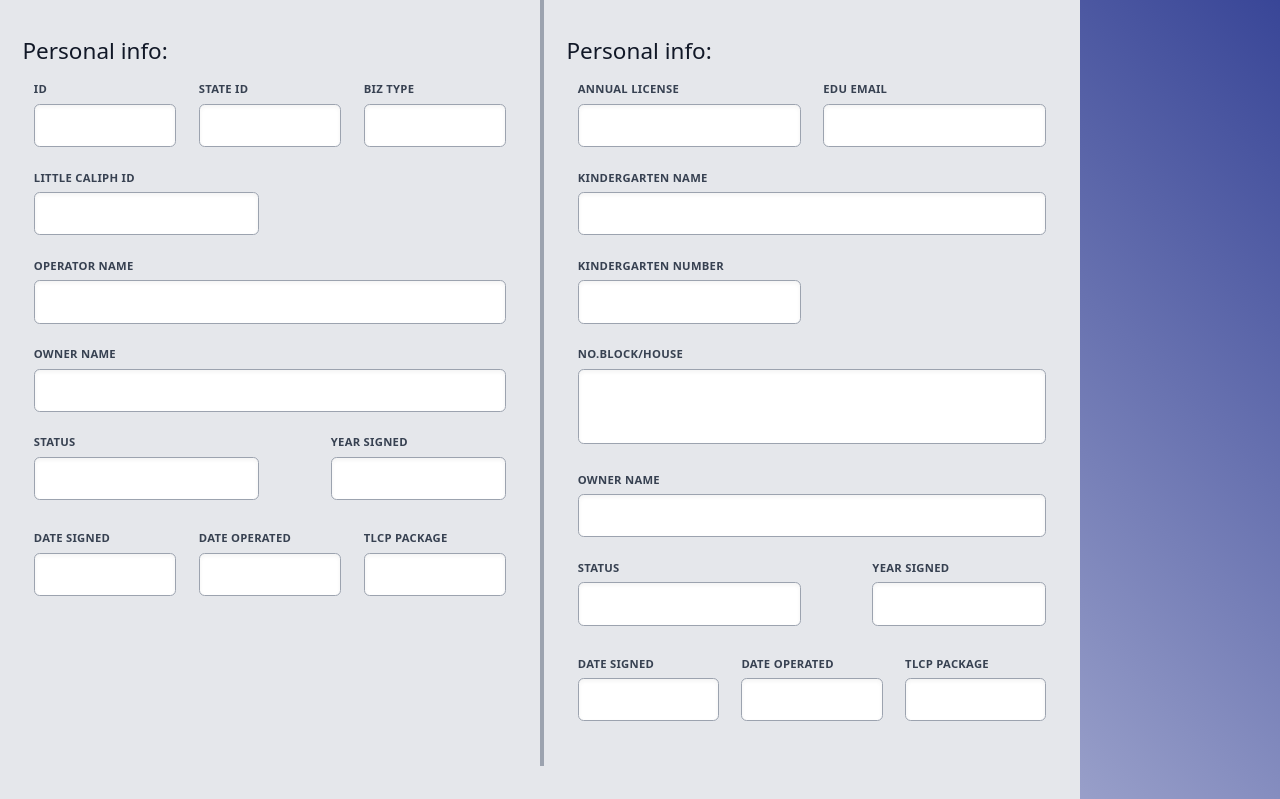
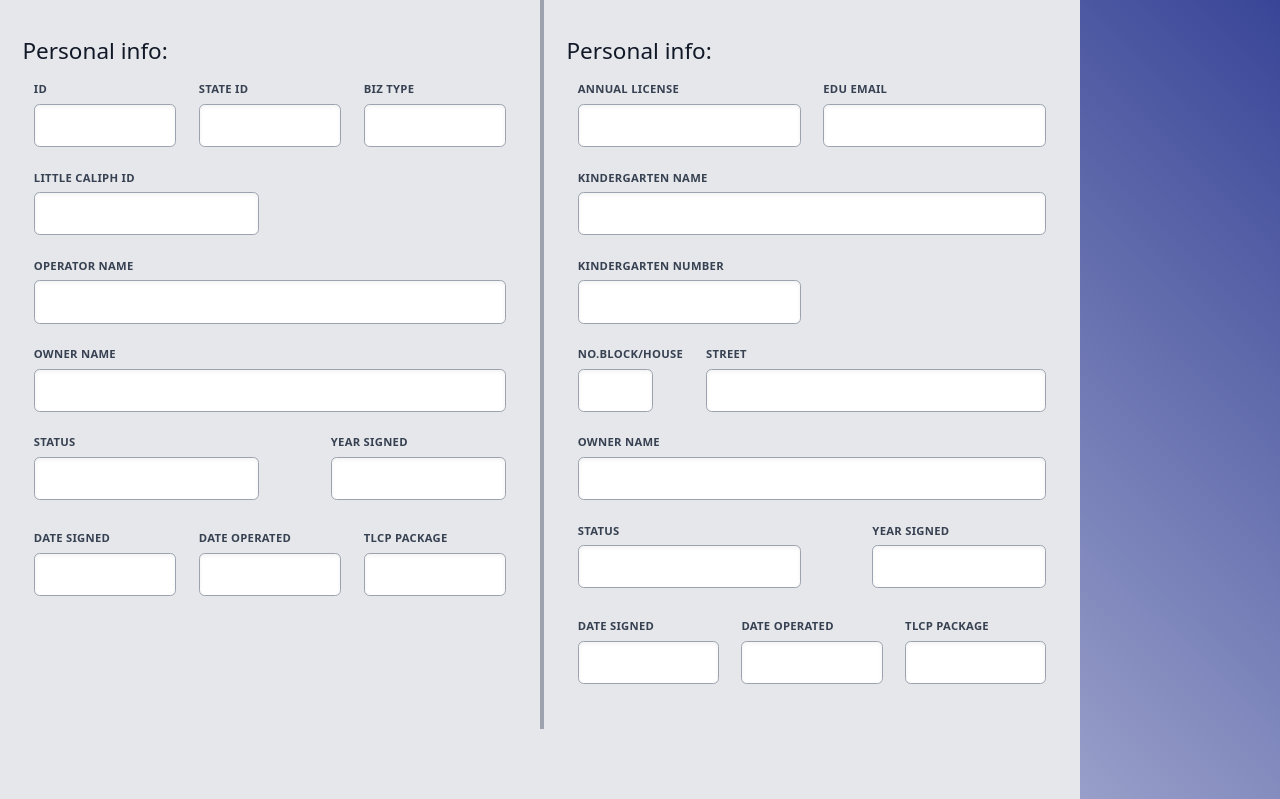
Before and after one commit to Izzrieq/LC_BLISS_SYSTEM, a PHP site: page /data.php in a window 1280 px wide. Shown: the part 145-944 px from the top of the page. Run offline with PHP 8.4, Linux system fonts and the light colour scheme; some libraries are stand-ins or nearby versions.

Commit message:
Modified data.php

```diff
--- a/data.php
+++ b/data.php
@@ -226,13 +226,19 @@
                                     class='appearance-none block w-full bg-white text-gray-700 border border-gray-400 shadow-inner rounded-md py-3 px-4 leading-tight focus:outline-none  focus:border-gray-500'
                                     type='text' disabled>
                             </div>
-                            <div class='w-full md:w-full px-3 mb-6'>
-                                <label
-                                    class='block uppercase tracking-wide text-gray-700 text-xs font-bold mb-2'>No.Block/House</label>
-                                <textarea
-                                    class='bg-white rounded-md border leading-normal resize-none w-full h-20 py-2 px-3 shadow-inner border border-gray-400 font-medium placeholder-gray-700 focus:outline-none focus:bg-white'
-                                    disabled>
-                                </textarea>
+                            <div class="flex items-center justify-between mt-4">
+                                <div class='w-full md:w-1/5 px-3 mb-6'>
+                                    <label class='block uppercase tracking-wide text-gray-700 text-xs font-bold mb-2'>No.Block/House</label>
+                                    <input
+                                        class='appearance-none block w-full bg-white text-gray-700 border border-gray-400 shadow-inner rounded-md py-3 px-4 leading-tight focus:outline-none  focus:border-gray-500'
+                                        type='text' disabled>
+                                </div>
+                                <div class='w-full md:w-full px-3 mb-6 ml-8'>
+                                    <label class='block uppercase tracking-wide text-gray-700 text-xs font-bold mb-2'>Street</label>
+                                    <input
+                                        class='appearance-none block w-full bg-white text-gray-700 border border-gray-400 shadow-inner rounded-md py-3 px-4 leading-tight focus:outline-none  focus:border-gray-500'
+                                        type='text' disabled>
+                                </div>
                             </div>
                             <div class='w-full md:w-full px-3 mb-6'>
                                 <label class='block uppercase tracking-wide text-gray-700 text-xs font-bold mb-2'>Owner
```
